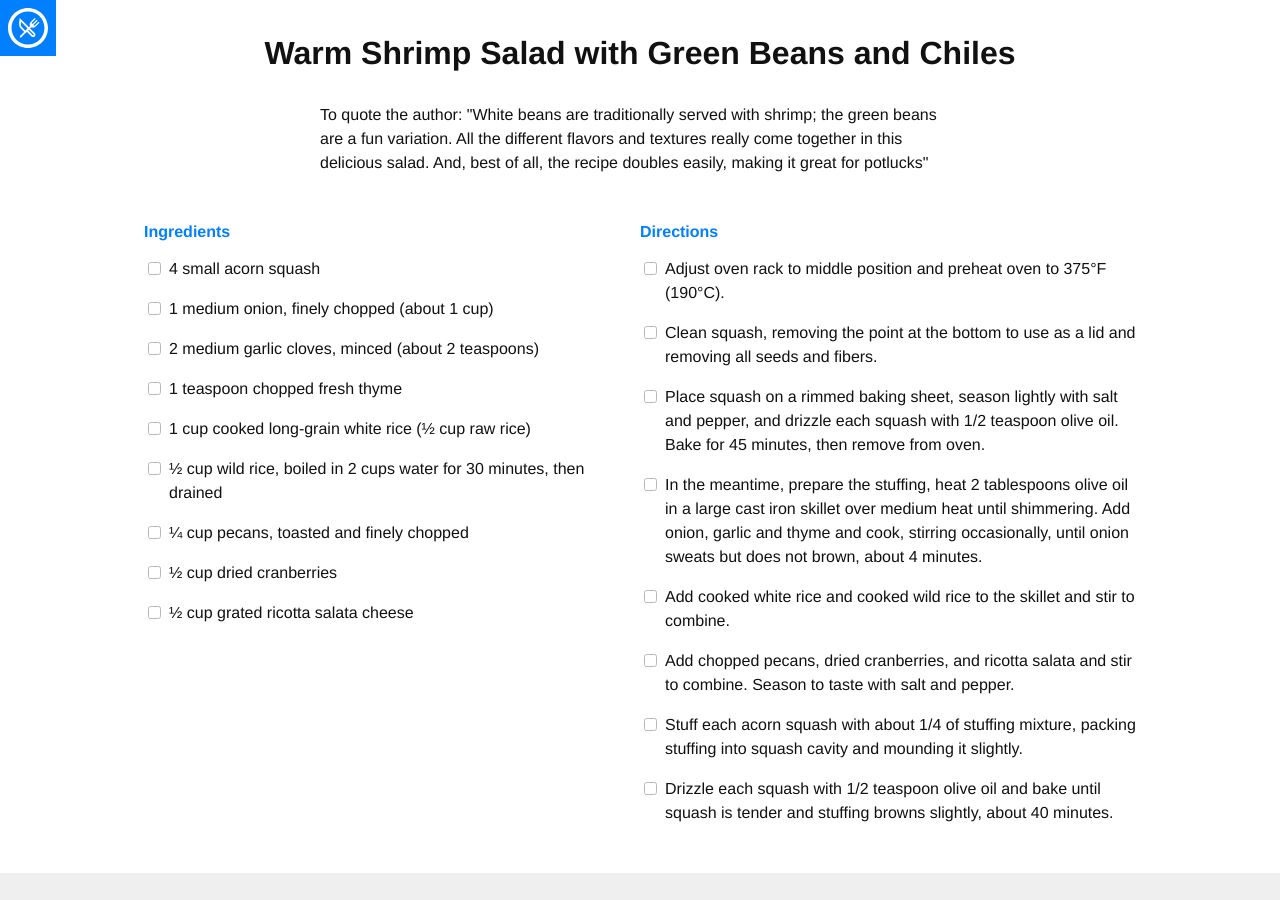
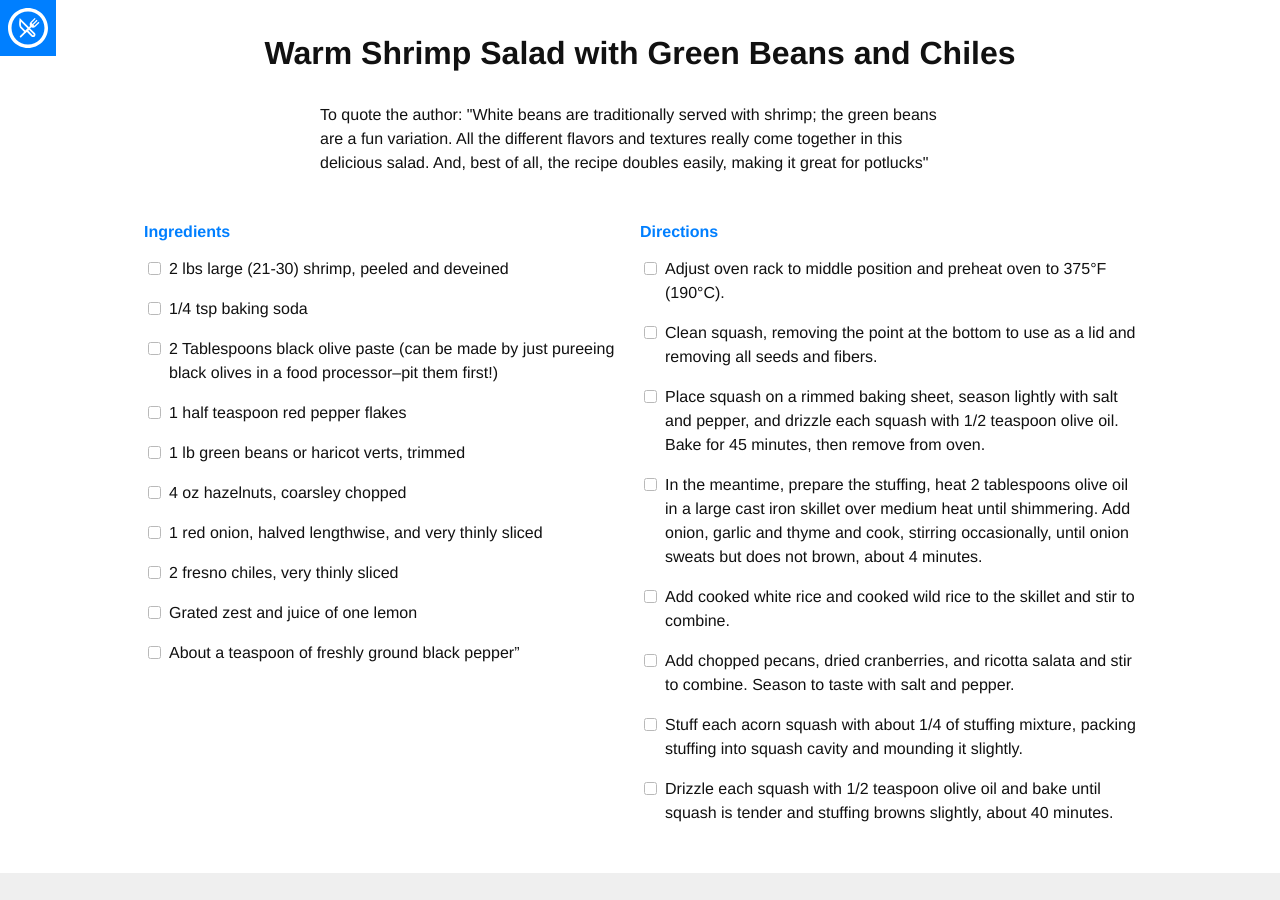
Before and after one commit to edinel/recipes, a Jekyll site: the page built from _recipes/WarmedShrimpSalad.md, in a window 1280 px wide and 900 px high, scrolled down 1027 px. Built offline with Jekyll 4.4.1, drawn with Linux system fonts in a browser that asks for light colours; nearby versions of some CDN libraries; some web fonts are replaced.

Commit message:
Rewrote ingredients!

```diff
--- a/_recipes/WarmedShrimpSalad.md
+++ b/_recipes/WarmedShrimpSalad.md
@@ -5,15 +5,16 @@ image: default.jpg
 tags: Italian, seafood, main, appetizer, shrimp
 
 ingredients:
-- "4 small acorn squash"
-- "1 medium onion, finely chopped (about 1 cup)"
-- "2 medium garlic cloves, minced (about 2 teaspoons)"
-- "1 teaspoon chopped fresh thyme"
-- "1 cup cooked long-grain white rice (&frac12; cup raw rice)"
-- "&frac12; cup wild rice, boiled in 2 cups water for 30 minutes, then drained"
-- "&frac14; cup pecans, toasted and finely chopped"
-- "&frac12; cup dried cranberries"
-- "&frac12; cup grated ricotta salata cheese"
+- "2 lbs large (21-30) shrimp, peeled and deveined"
+- "1/4 tsp baking soda"
+- "2 Tablespoons black olive paste (can be made by just pureeing black olives in a food processor--pit them first!)"
+- "1 half teaspoon red pepper flakes"
+- "1 lb green beans or haricot verts, trimmed"
+- "4 oz hazelnuts, coarsley chopped"
+- "1 red onion, halved lengthwise, and very thinly sliced"
+- "2 fresno chiles, very thinly sliced"
+- "Grated zest and juice of one lemon"
+- About a teaspoon of freshly ground black pepper"
 
 
 directions:
```
